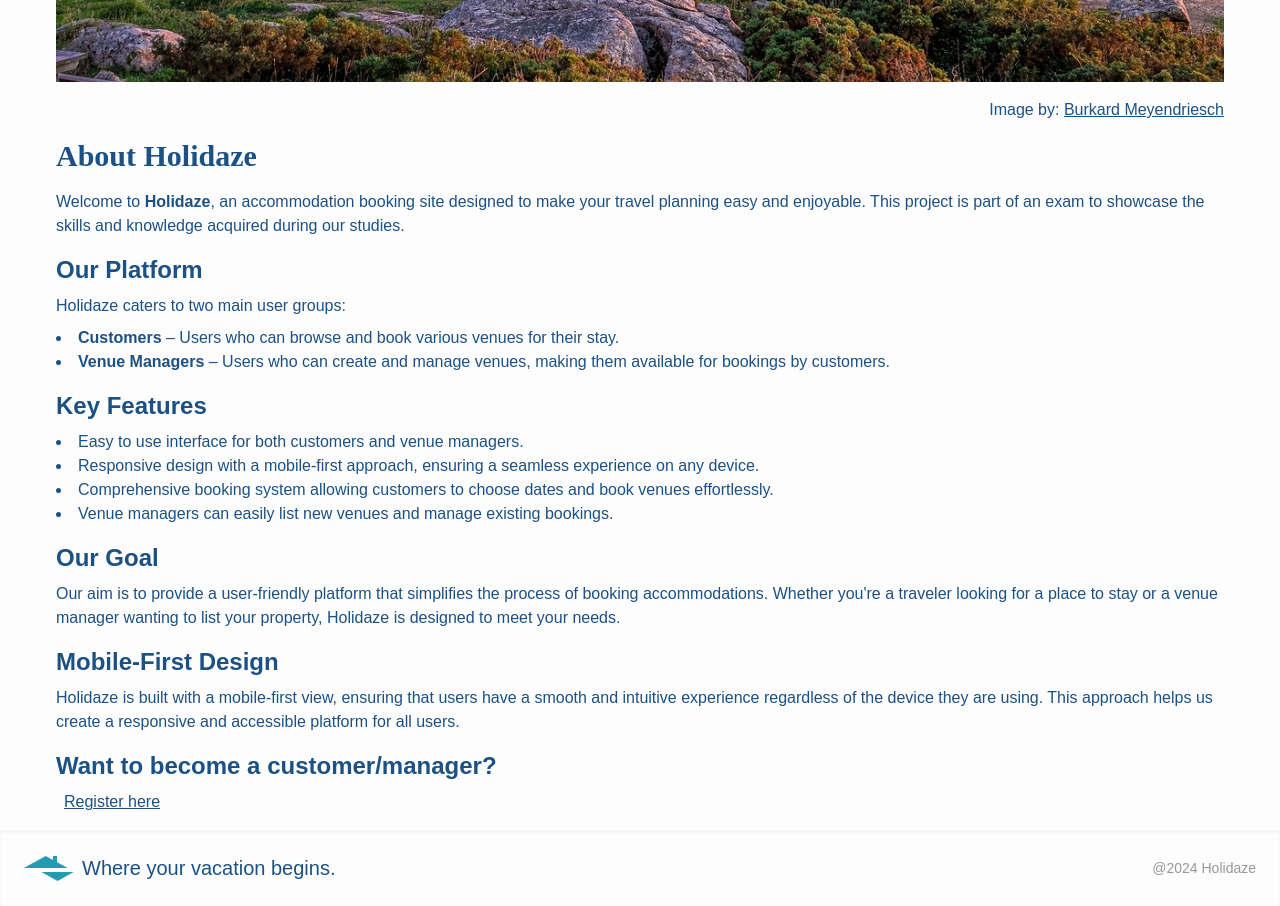
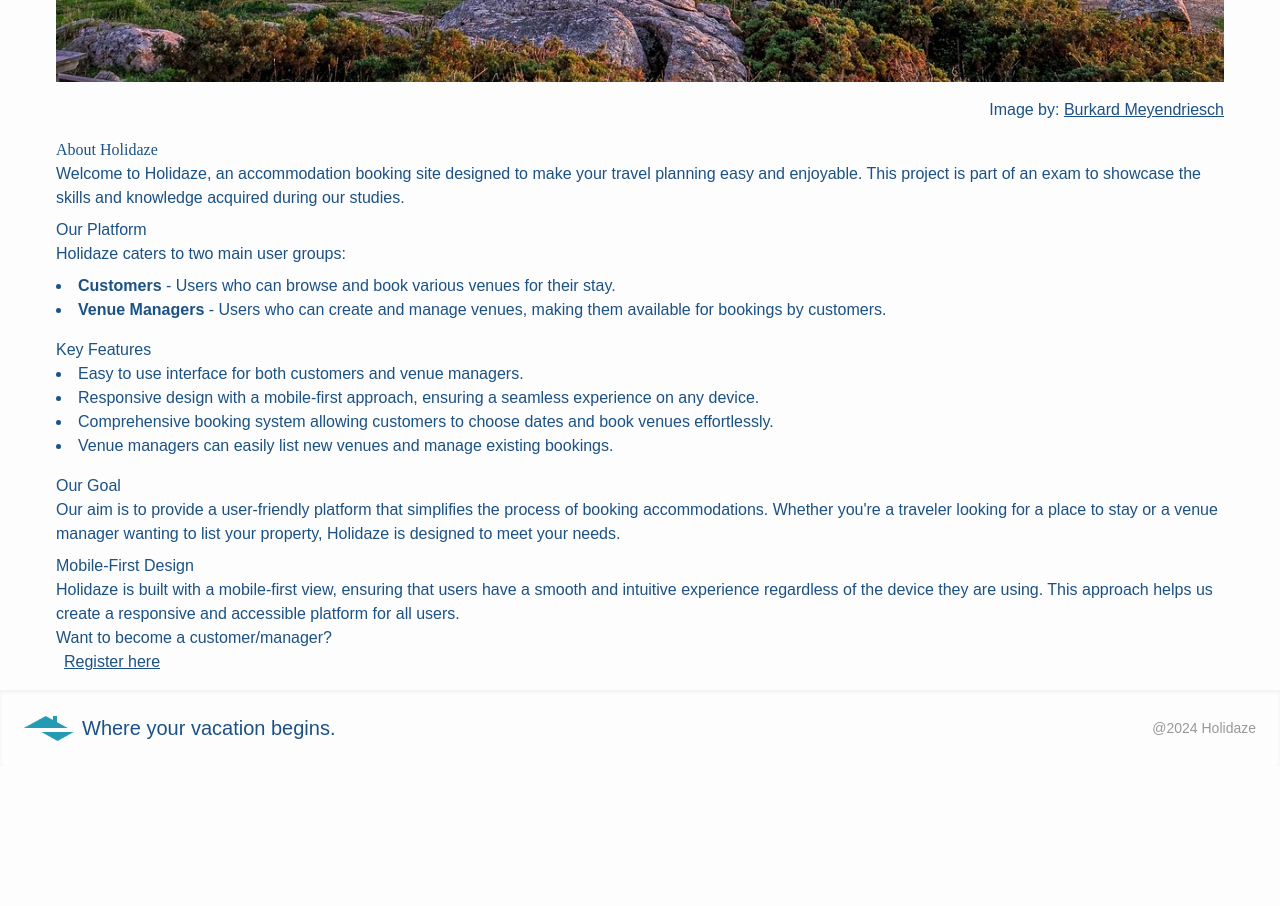
Before and after one commit to maleneivy/holidaze, a Next.js app: page /about in a window 1280 px wide. Shown: the part 800-1706 px from the top of the page. After the commit the page ends 1566 px from the top, so only its background shows below. Built offline with nearby package versions, Linux system fonts and the light colour scheme; a web font is replaced by a local one.

Commit message:
cleaned up about page

```diff
--- a/src/app/about/page.jsx
+++ b/src/app/about/page.jsx
@@ -9,8 +9,8 @@
           src="/nature_image_by_burkard_meyendriesch.jpg"
           alt="Image of a house at the coast at sunset. By Burkard Meyendriesch"
           className="my-4 w-full"
-          width={1200} // specify the width of the image
-          height={800} // specify the height of the image
+          width={1200}
+          height={800}
         />
         <p className="mb-4 text-end">
           Image by:{' '}
@@ -22,26 +22,25 @@
           </Link>
         </p>
       </div>
-      <h1 className="mb-4 text-3xl font-bold">About Holidaze</h1>
+      <h1>About Holidaze</h1>
       <p className="mb-2">
-        Welcome to <strong>Holidaze</strong>, an accommodation booking site
-        designed to make your travel planning easy and enjoyable. This project
-        is part of an exam to showcase the skills and knowledge acquired during
-        our studies.
+        Welcome to Holidaze, an accommodation booking site designed to make your
+        travel planning easy and enjoyable. This project is part of an exam to
+        showcase the skills and knowledge acquired during our studies.
       </p>
-      <h2 className="mb-2 mt-4 text-2xl font-semibold">Our Platform</h2>
+      <h2>Our Platform</h2>
       <p className="mb-2">Holidaze caters to two main user groups:</p>
       <ul className="mb-4 list-inside list-disc">
         <li>
-          <strong>Customers</strong> – Users who can browse and book various
+          <strong>Customers</strong> - Users who can browse and book various
           venues for their stay.
         </li>
         <li>
-          <strong>Venue Managers</strong> – Users who can create and manage
+          <strong>Venue Managers</strong> - Users who can create and manage
           venues, making them available for bookings by customers.
         </li>
       </ul>
-      <h2 className="mb-2 mt-4 text-2xl font-semibold">Key Features</h2>
+      <h2>Key Features</h2>
       <ul className="mb-4 list-inside list-disc">
         <li>Easy to use interface for both customers and venue managers.</li>
         <li>
@@ -57,23 +56,21 @@
           bookings.
         </li>
       </ul>
-      <h2 className="mb-2 mt-4 text-2xl font-semibold">Our Goal</h2>
+      <h2>Our Goal</h2>
       <p className="mb-2">
         Our aim is to provide a user-friendly platform that simplifies the
         process of booking accommodations. Whether you&apos;re a traveler
         looking for a place to stay or a venue manager wanting to list your
         property, Holidaze is designed to meet your needs.
       </p>
-      <h2 className="mb-2 mt-4 text-2xl font-semibold">Mobile-First Design</h2>
+      <h2>Mobile-First Design</h2>
       <p>
         Holidaze is built with a mobile-first view, ensuring that users have a
         smooth and intuitive experience regardless of the device they are using.
         This approach helps us create a responsive and accessible platform for
         all users.
       </p>
-      <h2 className="mb-2 mt-4 text-2xl font-semibold">
-        Want to become a customer/manager?
-      </h2>
+      <h2>Want to become a customer/manager?</h2>
       <Link
         href="/register"
         className="rounded p-2 underline hover:bg-lightGreen"
```
